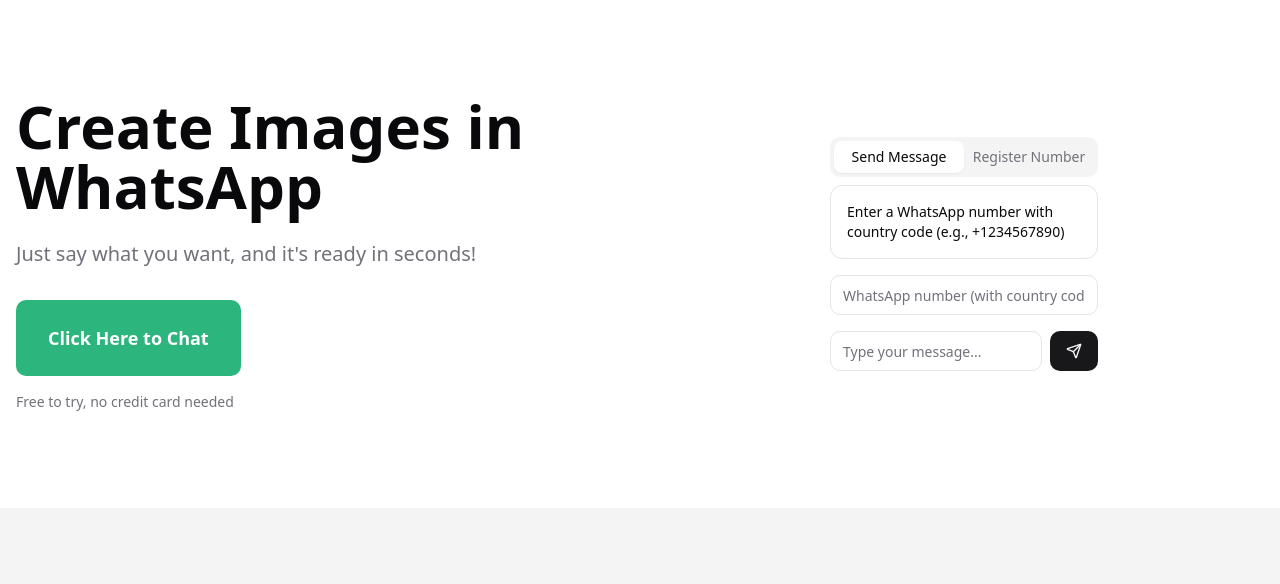
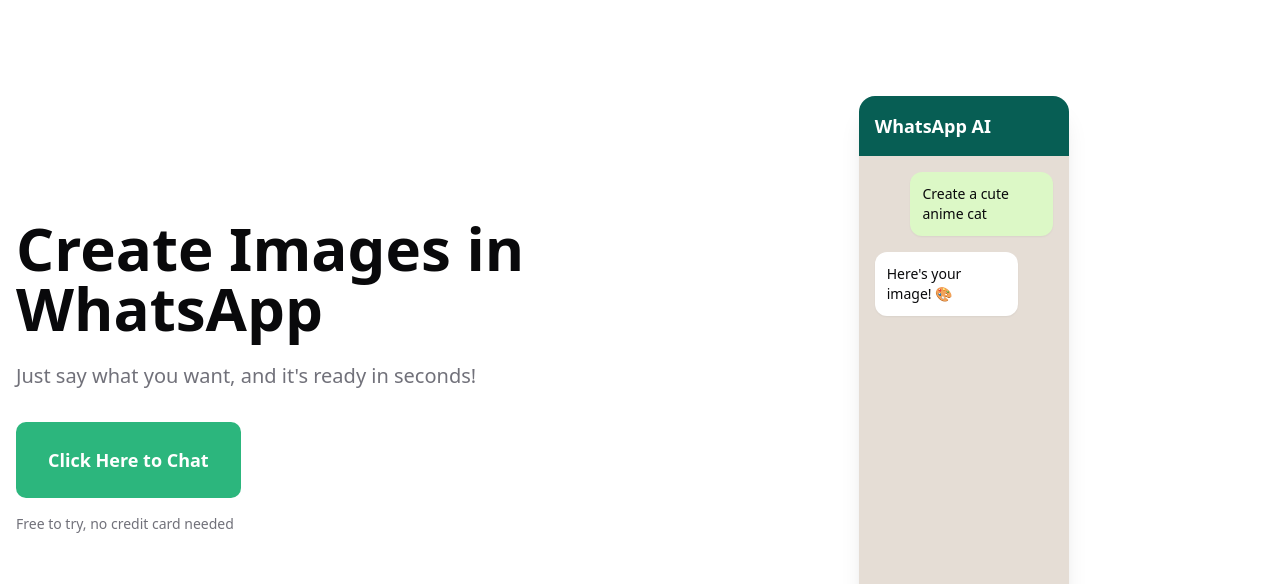
Before and after one commit to AnandSingh/superimages.pro, a React (Vite) app: page / in a window 1280 px wide. Shown: the top 584 px of the page. Built offline with nearby package versions, Linux system fonts and the light colour scheme.

Commit message:
Implement plan
This commit implements the planned features and changes.

```diff
--- /dev/null
+++ b/src/components/WhatsAppMockup.tsx
@@ -0,0 +1,24 @@
+
+const WhatsAppMockup = () => {
+  return (
+    <div className="bg-white rounded-2xl shadow-xl overflow-hidden max-w-[300px] mx-auto">
+      <div className="bg-[#075E54] text-white p-4">
+        <h3 className="text-lg font-semibold">WhatsApp AI</h3>
+      </div>
+      <div className="p-4 bg-[#E5DDD5] h-[500px] space-y-4">
+        <div className="flex justify-end">
+          <div className="bg-[#DCF8C6] rounded-lg p-3 max-w-[80%] shadow-sm">
+            <p className="text-sm">Create a cute anime cat</p>
+          </div>
+        </div>
+        <div className="flex justify-start">
+          <div className="bg-white rounded-lg p-3 max-w-[80%] shadow-sm">
+            <p className="text-sm">Here's your image! 🎨</p>
+          </div>
+        </div>
+      </div>
+    </div>
+  );
+};
+
+export default WhatsAppMockup;
--- a/src/pages/Index.tsx
+++ b/src/pages/Index.tsx
@@ -1,8 +1,8 @@
 
 import { motion } from "framer-motion";
-import WhatsAppChat from "@/components/WhatsAppChat";
+import WhatsAppMockup from "@/components/WhatsAppMockup";
 import { Button } from "@/components/ui/button";
-import { MessageSquare, Mail, Globe } from "lucide-react";
+import { Mail, Globe } from "lucide-react";
 
 const Index = () => {
   return (
@@ -14,6 +14,7 @@ const Index = () => {
             initial={{ opacity: 0, y: 20 }}
             animate={{ opacity: 1, y: 0 }}
             transition={{ duration: 0.6 }}
+            className="text-center md:text-left"
           >
             <h1 className="text-5xl md:text-6xl font-bold text-foreground mb-6 leading-tight">
               Create Images in WhatsApp
@@ -35,11 +36,9 @@ const Index = () => {
             initial={{ opacity: 0, x: 20 }}
             animate={{ opacity: 1, x: 0 }}
             transition={{ duration: 0.6, delay: 0.2 }}
-            className="relative"
+            className="relative flex justify-center md:justify-end"
           >
-            <div className="w-full max-w-[300px] mx-auto">
-              <WhatsAppChat />
-            </div>
+            <WhatsAppMockup />
           </motion.div>
         </div>
       </section>
@@ -66,16 +65,16 @@ const Index = () => {
                 initial={{ opacity: 0, y: 20 }}
                 animate={{ opacity: 1, y: 0 }}
                 transition={{ duration: 0.6, delay: index * 0.1 }}
-                className="relative group rounded-lg overflow-hidden"
+                className="relative rounded-lg overflow-hidden mx-auto w-full max-w-sm"
               >
+                <div className="absolute top-0 left-0 right-0 bg-black/60 p-4 z-10">
+                  <p className="text-white text-sm text-center">{example.prompt}</p>
+                </div>
                 <img
                   src={example.image}
                   alt={example.prompt}
                   className="w-full h-64 object-cover"
                 />
-                <div className="absolute inset-0 bg-black/60 flex items-end p-4 opacity-0 group-hover:opacity-100 transition-opacity">
-                  <p className="text-white text-sm">{example.prompt}</p>
-                </div>
               </motion.div>
             ))}
           </div>
@@ -96,22 +95,32 @@ const Index = () => {
         <div className="container mx-auto px-4">
           <h3 className="text-2xl font-bold mb-8 text-center">Get in Touch</h3>
           <div className="grid grid-cols-1 md:grid-cols-2 gap-12 items-center">
-            <div className="space-y-4">
-              <div className="flex items-center gap-2">
+            <div className="space-y-4 text-center md:text-left">
+              <div className="flex items-center gap-2 justify-center md:justify-start">
                 <Mail className="h-5 w-5 text-[#2CB67D]" />
                 <a href="mailto:support@example.com" className="text-muted-foreground hover:text-foreground">
                   support@example.com
                 </a>
               </div>
-              <div className="flex items-center gap-2">
+              <div className="flex items-center gap-2 justify-center md:justify-start">
                 <Globe className="h-5 w-5 text-[#2CB67D]" />
-                <a href="/privacy-policy" className="text-muted-foreground hover:text-foreground">
+                <a
+                  href="https://superbtools.pro/privacy-policy"
+                  className="text-muted-foreground hover:text-foreground"
+                  target="_blank"
+                  rel="noopener noreferrer"
+                >
                   Privacy Policy
                 </a>
               </div>
-              <div className="flex items-center gap-2">
+              <div className="flex items-center gap-2 justify-center md:justify-start">
                 <Globe className="h-5 w-5 text-[#2CB67D]" />
-                <a href="/terms" className="text-muted-foreground hover:text-foreground">
+                <a
+                  href="https://superbtools.pro/terms-of-service"
+                  className="text-muted-foreground hover:text-foreground"
+                  target="_blank"
+                  rel="noopener noreferrer"
+                >
                   Terms of Service
                 </a>
               </div>
@@ -120,7 +129,7 @@ const Index = () => {
               </p>
             </div>
             <div className="flex justify-center md:justify-end">
-              <img src="/logo.png" alt="Superb Logo" className="h-12" />
+              <img src="/superb-logo.png" alt="Superb Logo" className="h-12" />
             </div>
           </div>
         </div>
```
